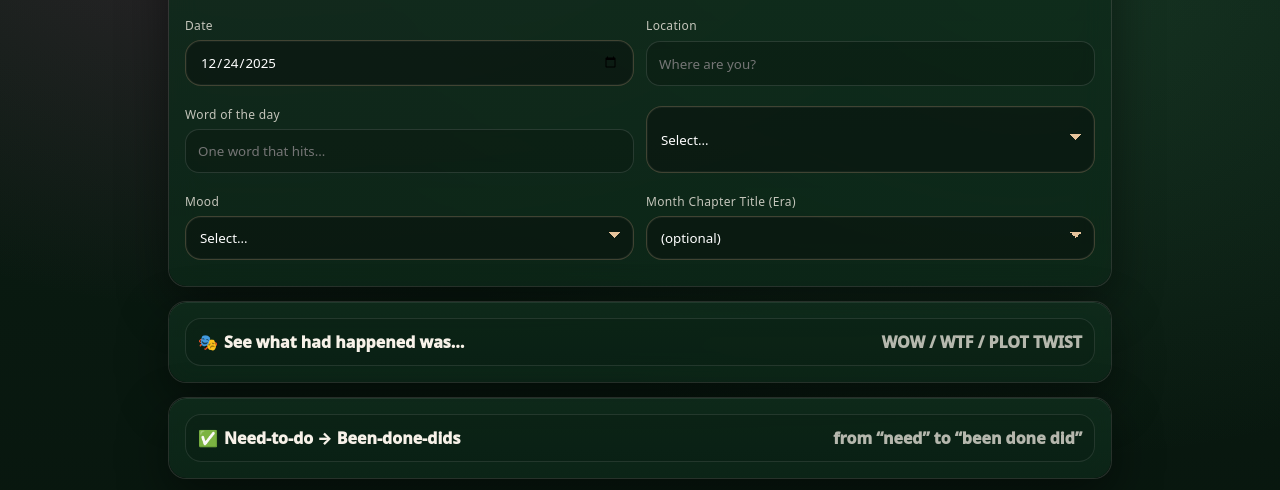
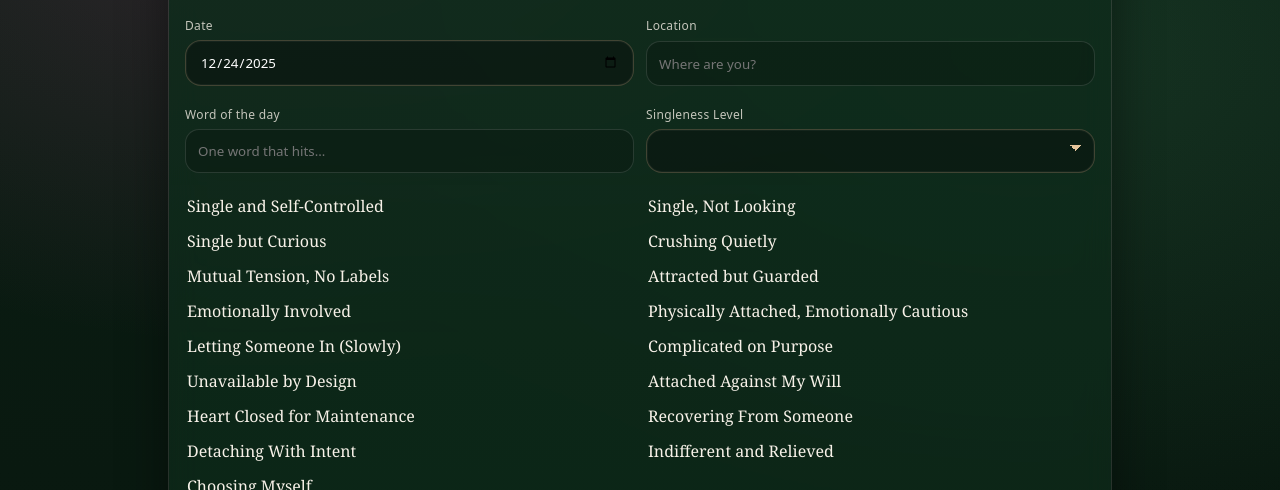
Before and after one commit to ManicManChaos/bookish-sniffle, a plain HTML site: page app.html in a window 1280 px wide. Shown: the part 235-725 px from the top of the page. Drawn offline with Linux system fonts and the light colour scheme.

Commit message:
Update app.html

```diff
--- a/app.html
+++ b/app.html
@@ -36,9 +36,10 @@
     <div class="grid2">
       <div class="field"><label>Word of the day</label><input id="word" placeholder="One word that hits…" /></div>
 
-      <div class="field">
-    <select id="Current Singlness Level">
-  <option value="">Select…</option>
+<div class="field">
+  <label for="relationshipStatus">Singleness Level</label>
+  <select id="relationshipStatus"></select>
+</div>
 
   <option>Single and Self-Controlled</option>
   <option>Single, Not Looking</option>
```
